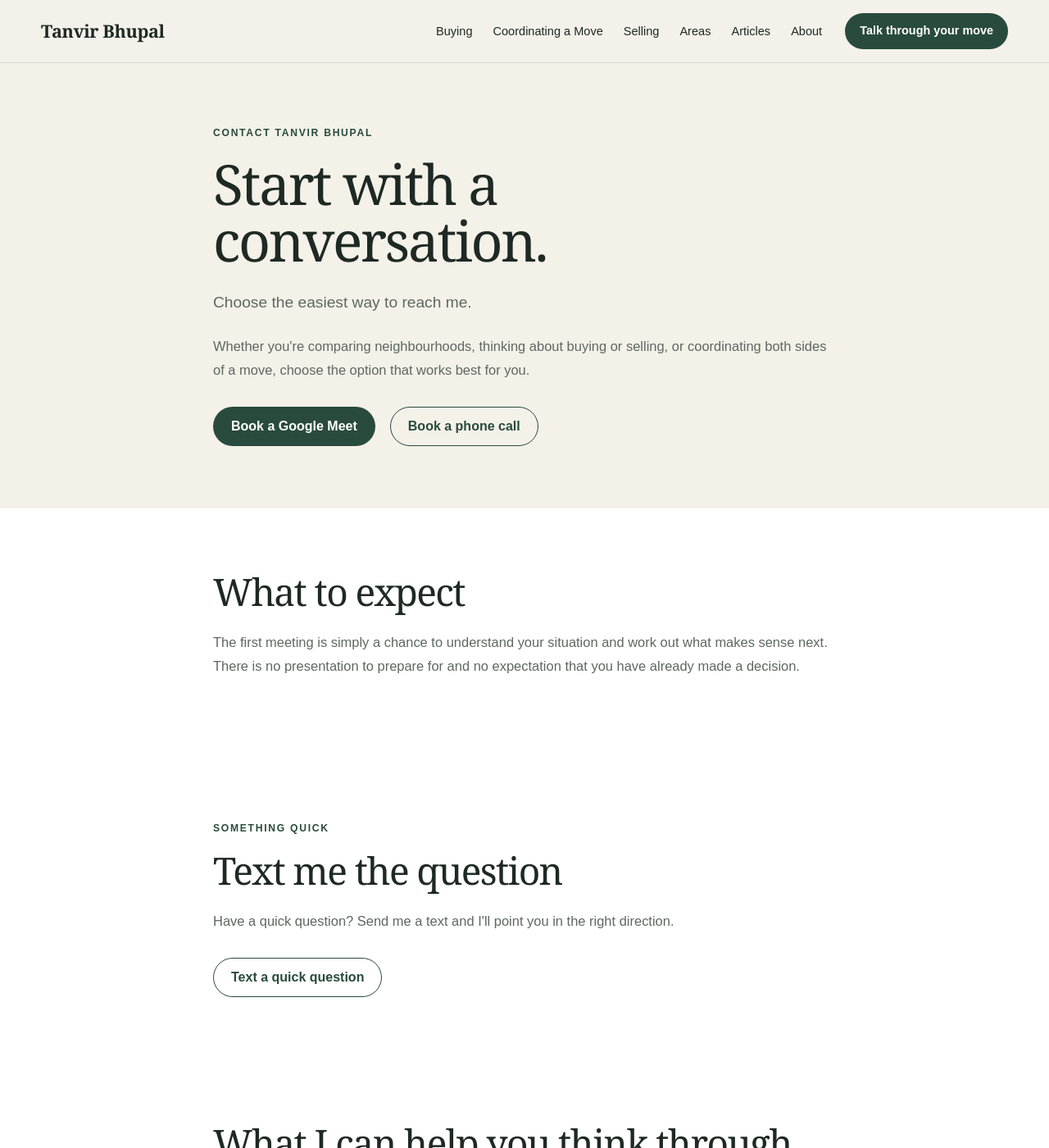
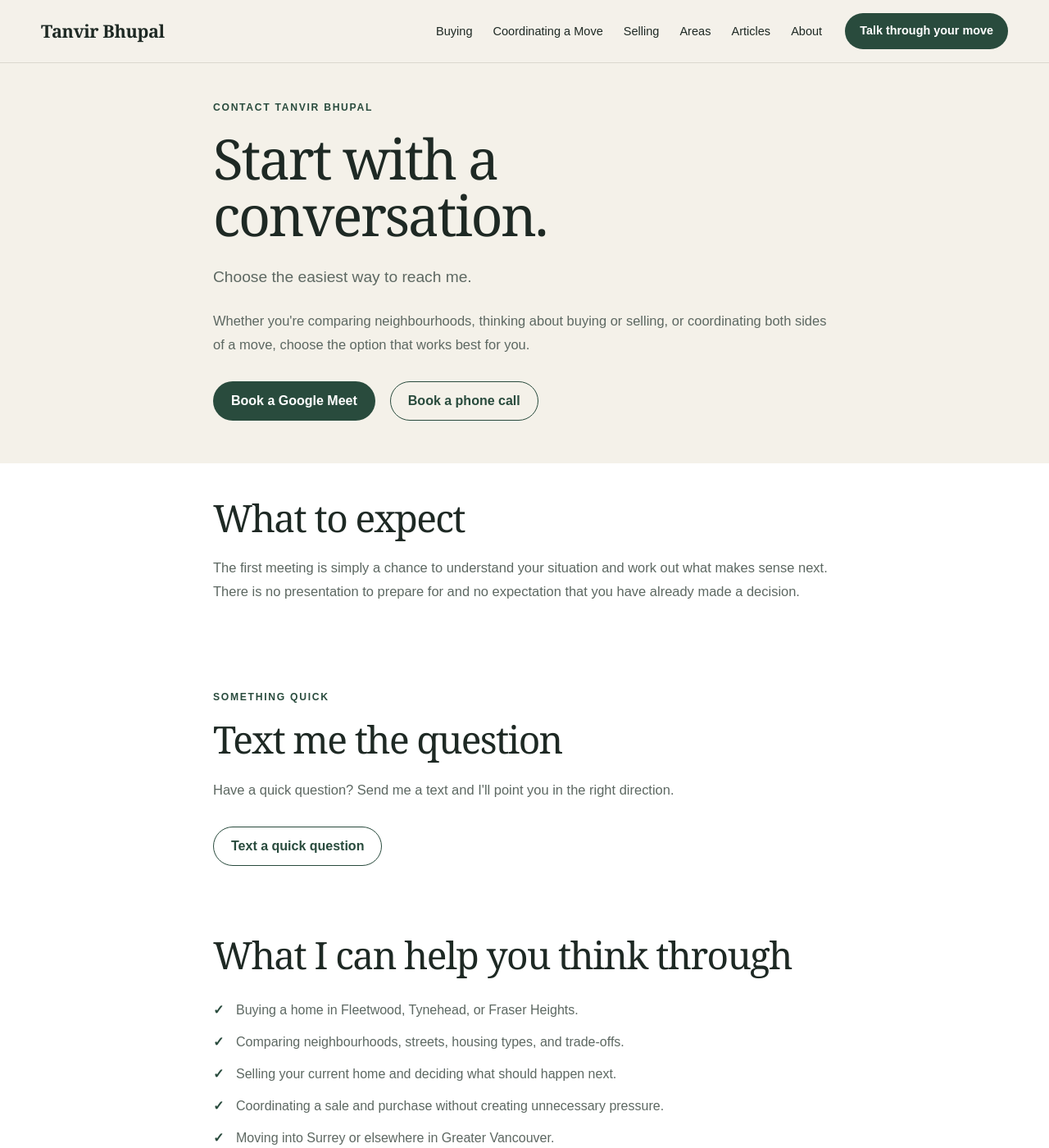
Before and after one commit to gvancouverhomes/tanvirbhupal-website, a Jekyll site: the page built from contact.md, in a window 1280 px wide and 1400 px high. Shown: the whole window at 82% size. Built offline with Jekyll 4.4.1, drawn with Linux system fonts in a browser that asks for light colours.

Commit message:
Tighten desktop interior page spacing
Reduced padding for page-hero and page-section classes.

```diff
--- a/assets/css/styles.css
+++ b/assets/css/styles.css
@@ -428,12 +428,12 @@ p {
 }
 
 .page-hero {
-  padding: clamp(54px, 6vw, 78px) 0 clamp(58px, 6vw, 82px);
+  padding: 46px 0 52px;
   background: var(--canvas);
 }
 
 .page-section {
-  padding: clamp(56px, 6vw, 78px) 0;
+  padding: 42px 0;
 }
 
 .page-section--soft {
```
